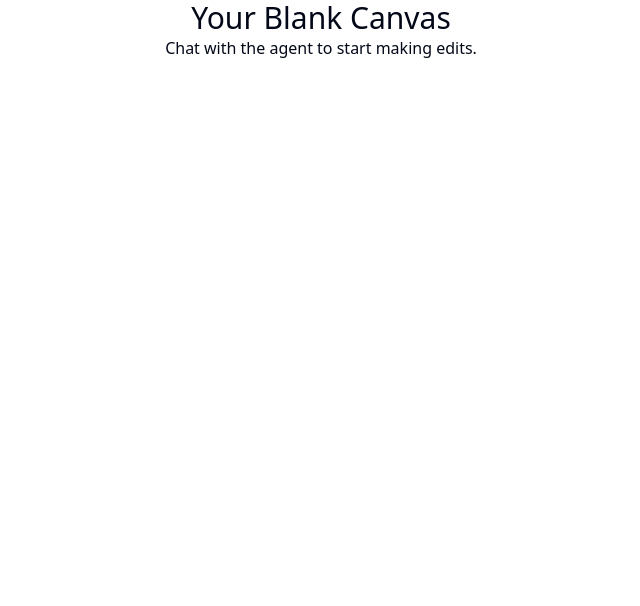
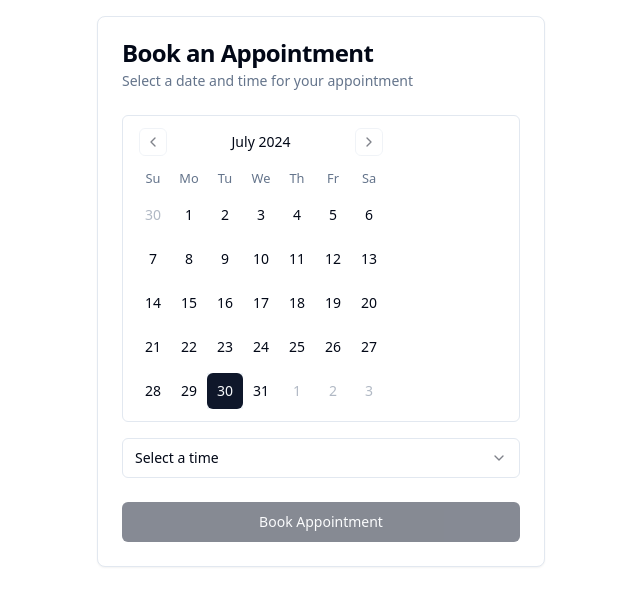
Before and after one commit to GPT-Engineer-App/chronoscheduler, a React (Vite) app: page / in a window 1280 px wide. Shown: the top 606 px of the page, without its empty margins (319-959 px from the left). Built offline with nearby package versions, Linux system fonts and the light colour scheme.

Commit message:
GPT Engineer Update [skip gpt_engineer]

```diff
--- a/src/nav-items.jsx
+++ b/src/nav-items.jsx
@@ -1,4 +1,4 @@
-import { Home } from "lucide-react";
+import { Calendar } from "lucide-react";
 import Index from "./pages/Index.jsx";
 
 /**
@@ -6,9 +6,9 @@ import Index from "./pages/Index.jsx";
  */
 export const navItems = [
   {
-    title: "Home",
+    title: "Book Appointment",
     to: "/",
-    icon: <Home className="h-4 w-4" />,
+    icon: <Calendar className="h-4 w-4" />,
     page: <Index />,
   },
 ];
--- a/src/pages/Index.jsx
+++ b/src/pages/Index.jsx
@@ -1,12 +1,53 @@
-// Update this page (the content is just a fallback if you fail to update the page)
+import { useState } from "react";
+import { Calendar } from "@/components/ui/calendar";
+import { Button } from "@/components/ui/button";
+import { Card, CardContent, CardDescription, CardFooter, CardHeader, CardTitle } from "@/components/ui/card";
+import { Select, SelectContent, SelectItem, SelectTrigger, SelectValue } from "@/components/ui/select";
 
 const Index = () => {
+  const [date, setDate] = useState(new Date());
+  const [time, setTime] = useState("");
+
+  const timeSlots = [
+    "09:00 AM", "10:00 AM", "11:00 AM", "12:00 PM",
+    "01:00 PM", "02:00 PM", "03:00 PM", "04:00 PM"
+  ];
+
   return (
-    <div className="flex justify-center items-center">
-      <div className="text-center">
-        <h1 className="text-3xl">Your Blank Canvas</h1>
-        <p>Chat with the agent to start making edits.</p>
-      </div>
+    <div className="container mx-auto p-4">
+      <Card className="max-w-md mx-auto">
+        <CardHeader>
+          <CardTitle>Book an Appointment</CardTitle>
+          <CardDescription>Select a date and time for your appointment</CardDescription>
+        </CardHeader>
+        <CardContent>
+          <div className="space-y-4">
+            <Calendar
+              mode="single"
+              selected={date}
+              onSelect={setDate}
+              className="rounded-md border"
+            />
+            <Select onValueChange={setTime} value={time}>
+              <SelectTrigger>
+                <SelectValue placeholder="Select a time" />
+              </SelectTrigger>
+              <SelectContent>
+                {timeSlots.map((slot) => (
+                  <SelectItem key={slot} value={slot}>
+                    {slot}
+                  </SelectItem>
+                ))}
+              </SelectContent>
+            </Select>
+          </div>
+        </CardContent>
+        <CardFooter>
+          <Button className="w-full" disabled={!date || !time}>
+            Book Appointment
+          </Button>
+        </CardFooter>
+      </Card>
     </div>
   );
 };
```
